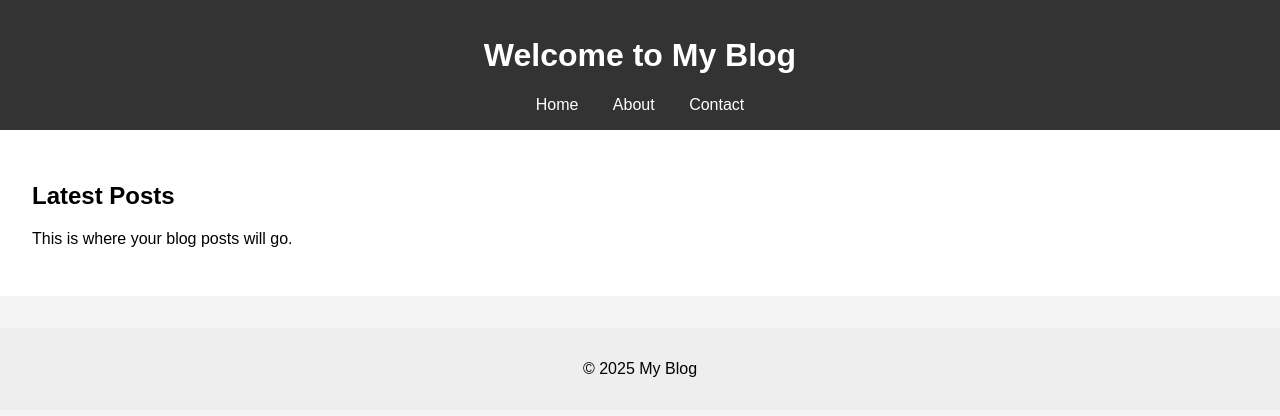
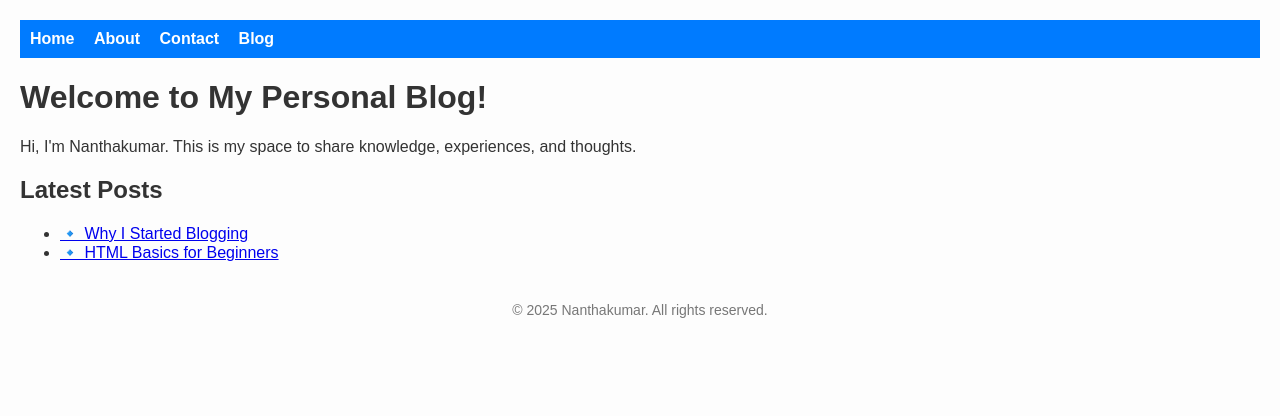
Before and after one commit to nantha123-glitch/my-blog-site-Na, a plain HTML site: page index.html in a window 1280 px wide. Drawn offline with Linux system fonts and the light colour scheme.

Commit message:
Add files via upload

```diff
--- a/index.html
+++ b/index.html
@@ -1,27 +1,31 @@
+<!-- index.html -->
 <!DOCTYPE html>
-<html lang="en">
+<html>
 <head>
-  <meta charset="UTF-8">
-  <title>Home - My Blog</title>
+  <title>Welcome to My Blog</title>
   <link rel="stylesheet" href="style.css">
 </head>
 <body>
-  <header>
-    <h1>Welcome to My Blog</h1>
-    <nav>
-      <a href="index.html">Home</a>
-      <a href="about.html">About</a>
-      <a href="contact.html">Contact</a>
-    </nav>
-  </header>
+  <nav>
+    <a href="index.html">Home</a>
+    <a href="about.html">About</a>
+    <a href="contact.html">Contact</a>
+    <a href="blog.html">Blog</a>
+  </nav>
 
-  <main>
+  <h1>Welcome to My Personal Blog!</h1>
+  <p>Hi, I'm Nanthakumar. This is my space to share knowledge, experiences, and thoughts.</p>
+
+  <section>
     <h2>Latest Posts</h2>
-    <p>This is where your blog posts will go.</p>
-  </main>
+    <ul>
+      <li><a href="blog.html#post1">🔹 Why I Started Blogging</a></li>
+      <li><a href="blog.html#post2">🔹 HTML Basics for Beginners</a></li>
+    </ul>
+  </section>
 
   <footer>
-    <p>&copy; 2025 My Blog</p>
+    <p>&copy; 2025 Nanthakumar. All rights reserved.</p>
   </footer>
 </body>
 </html>
--- a/style.css
+++ b/style.css
@@ -1,31 +1,31 @@
+/* style.css */
 body {
   font-family: Arial, sans-serif;
-  background-color: #f4f4f4;
+  background-color: #fdfdfd;
+  color: #333;
   margin: 0;
-  padding: 0;
+  padding: 20px;
 }
 
-header {
-  background-color: #333;
-  color: white;
-  padding: 1rem;
-  text-align: center;
+nav {
+  background-color: #007bff;
+  padding: 10px;
 }
 
 nav a {
-  margin: 0 15px;
   color: white;
   text-decoration: none;
+  margin-right: 15px;
+  font-weight: bold;
 }
 
-main {
-  padding: 2rem;
-  background: white;
+nav a:hover {
+  text-decoration: underline;
 }
 
 footer {
-  background-color: #eee;
+  margin-top: 40px;
   text-align: center;
-  padding: 1rem;
-  margin-top: 2rem;
+  font-size: 14px;
+  color: #777;
 }
```
